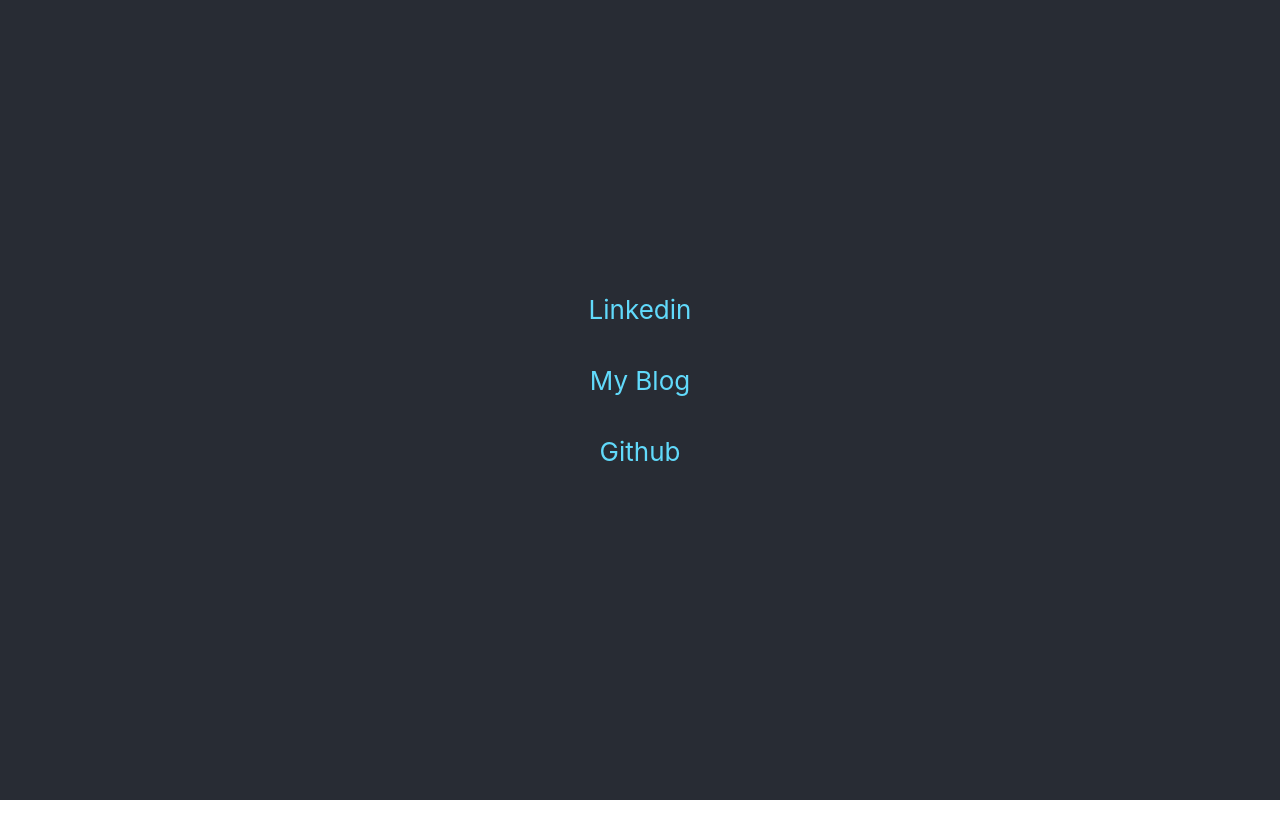
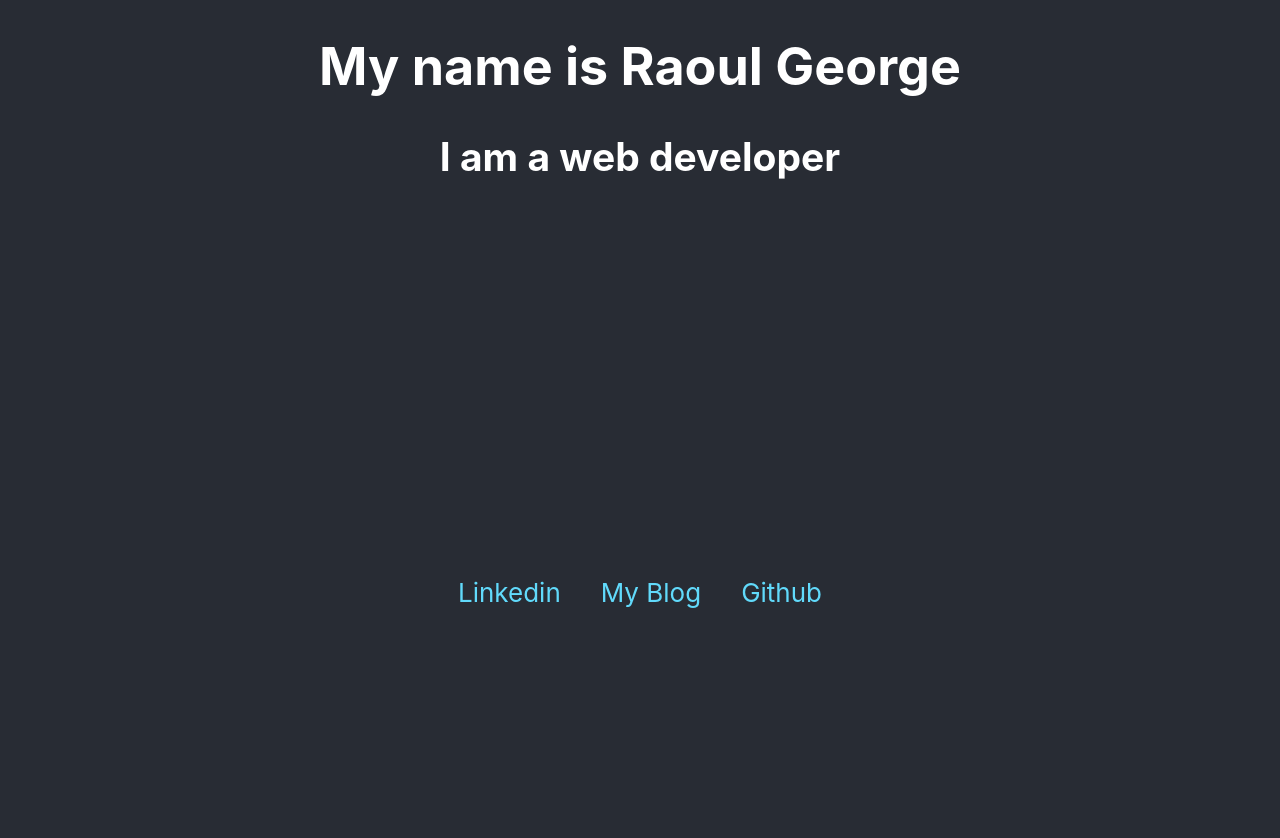
Before and after one commit to RaoulGeorge/raoulgeorgedotcom, a React (Create React App) app in the folder portfolio/: page / in a window 1280 px wide. Shown: the top 838 px of the page. Before the commit the page ends 800 px from the top, so only its background shows below. Built offline with nearby package versions, Linux system fonts and the light colour scheme.

Commit message:
add Intro and Contact components

```diff
--- /dev/null
+++ b/portfolio/src/components/Contact/contact.scss
@@ -0,0 +1,19 @@
+.contact {
+  text-align: center;
+  min-height: 100vh;
+  display: flex;
+  flex-direction: row;
+  align-items: center;
+  justify-content: center;
+  font-size: calc(10px + 2vmin);
+  color: white;
+
+  .linkedin-link,
+  .blog-link,
+  .github-link {
+    color: #61dafb;
+    text-decoration: none;
+    margin-bottom: 40px;
+    padding: 20px;
+  }
+}
--- /dev/null
+++ b/portfolio/src/components/Contact/index.js
@@ -0,0 +1,25 @@
+import React from 'react';
+import './contact.scss';
+
+const Contact = () => {
+  return (
+    <div className="contact">
+      <a
+        className="linkedin-link"
+        href="https://www.linkedin.com/in/raoulgeorge"
+        target="_blank"
+        rel="noopener noreferrer"
+      >
+        Linkedin
+      </a>
+      <a className="blog-link" href="https://buzzjs.blogspot.com/" target="_blank" rel="noopener noreferrer">
+        My Blog
+      </a>
+      <a className="github-link" href="https://github.com/RaoulGeorge" target="_blank" rel="noopener noreferrer">
+        Github
+      </a>
+    </div>
+  );
+};
+
+export default Contact;
--- /dev/null
+++ b/portfolio/src/components/Intro/index.js
@@ -0,0 +1,12 @@
+import React from 'react';
+
+const Intro = () => {
+  return (
+    <div class="intro">
+      <h1> My name is Raoul George</h1>
+      <h2> I am a web developer</h2>
+    </div>
+  );
+};
+
+export default Intro;
--- a/portfolio/src/pages/Home/home.scss
+++ b/portfolio/src/pages/Home/home.scss
@@ -8,12 +8,4 @@
   justify-content: center;
   font-size: calc(10px + 2vmin);
   color: white;
-
-  .linkedin-link,
-  .blog-link,
-  .github-link {
-    color: #61dafb;
-    text-decoration: none;
-    margin-bottom: 40px;
-  }
 }
--- a/portfolio/src/pages/Home/index.js
+++ b/portfolio/src/pages/Home/index.js
@@ -1,23 +1,13 @@
 import React from 'react';
+import Intro from './../../components/Intro';
+import Contact from './../../components/Contact';
 import './home.scss';
 
 const Home = () => {
   return (
-    <div class="home">
-      <a
-        className="linkedin-link"
-        href="https://www.linkedin.com/in/raoulgeorge"
-        target="_blank"
-        rel="noopener noreferrer"
-      >
-        Linkedin
-      </a>
-      <a className="blog-link" href="https://buzzjs.blogspot.com/" target="_blank" rel="noopener noreferrer">
-        My Blog
-      </a>
-      <a className="github-link" href="https://github.com/RaoulGeorge" target="_blank" rel="noopener noreferrer">
-        Github
-      </a>
+    <div className="home">
+      <Intro />
+      <Contact />
     </div>
   );
 };
```
